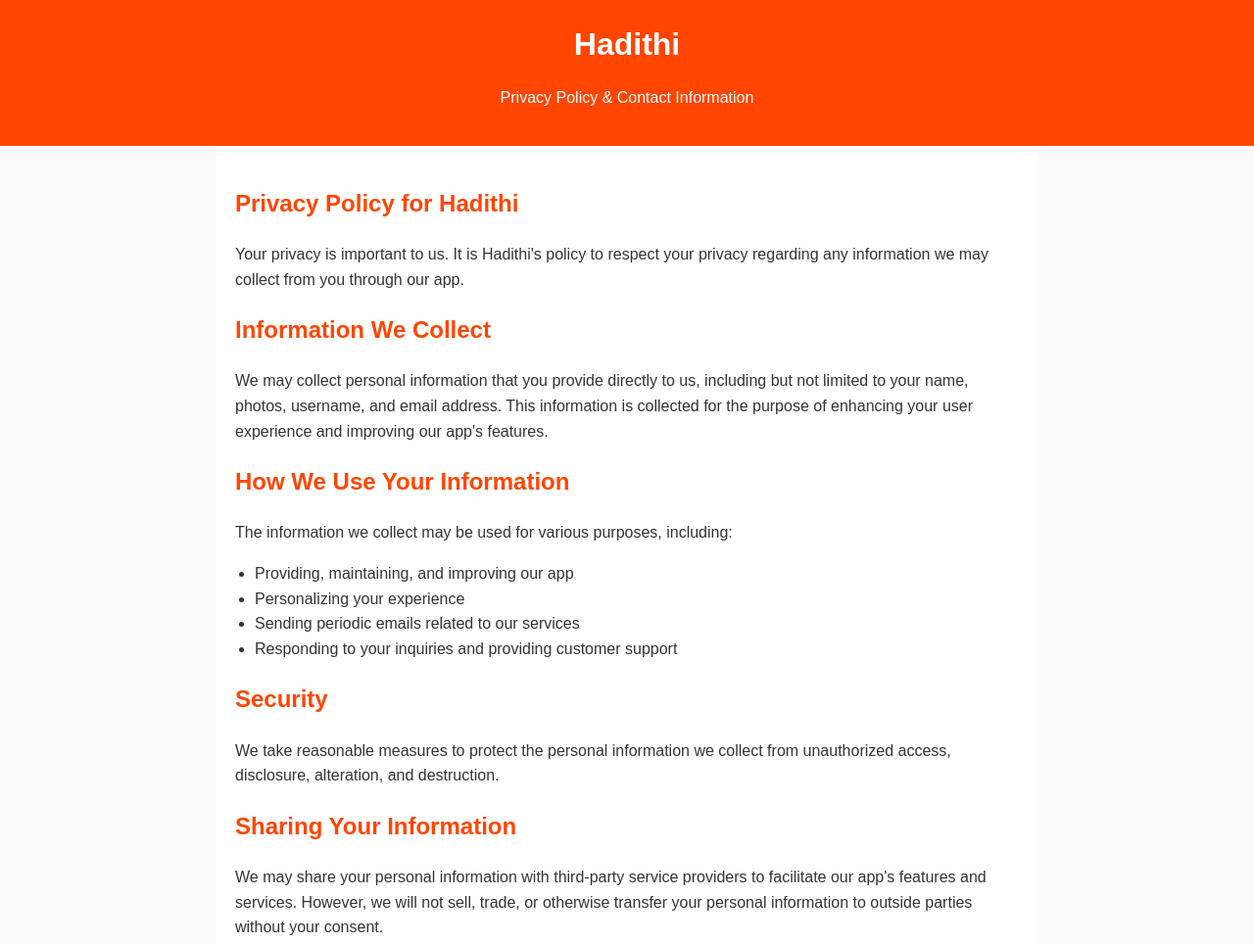
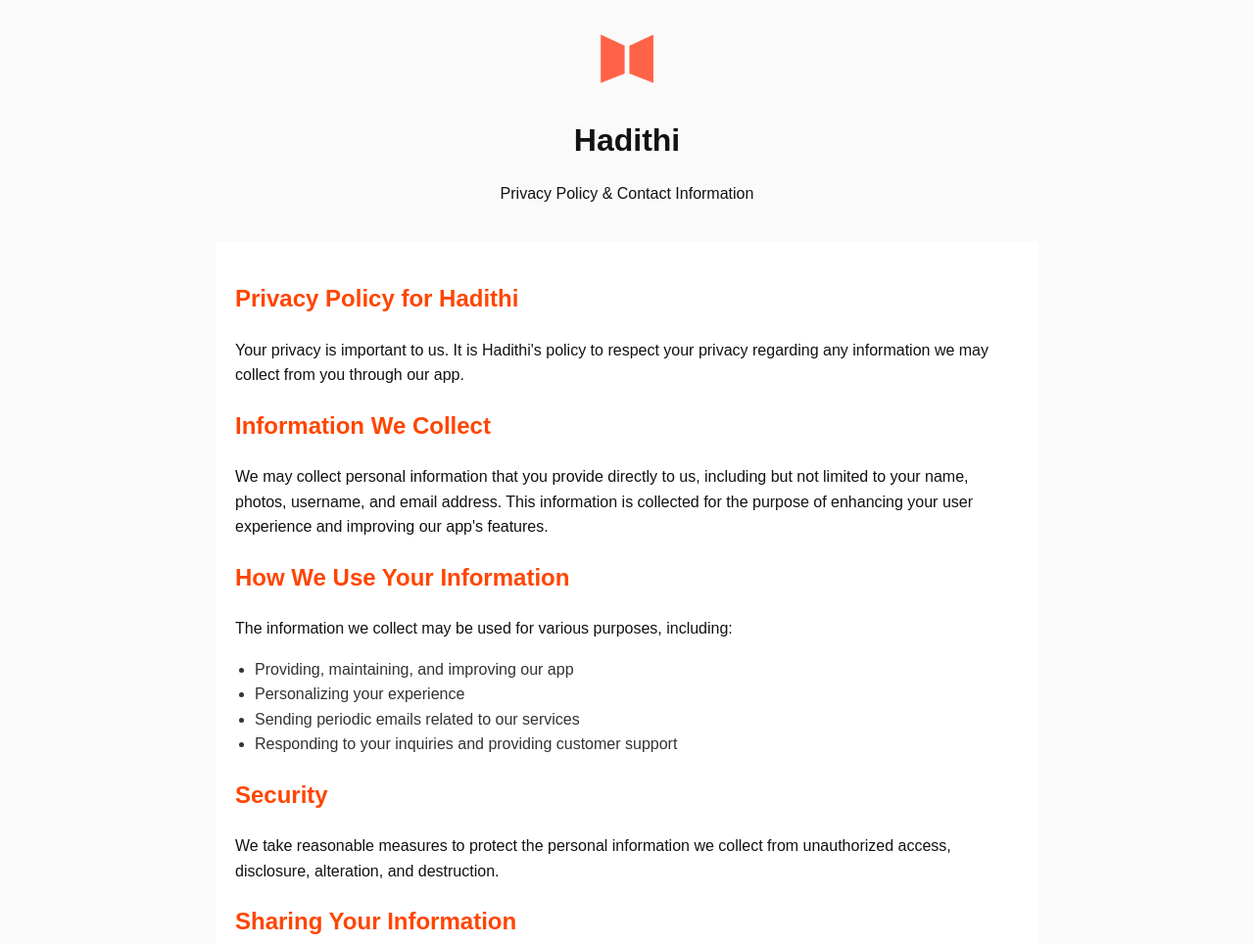
Before and after one commit to aladinfamili20/hadithi-privacy, a plain HTML site: page index.html in a window 1280 px wide. Shown: the top 964 px of the page at 98% size. Drawn offline with Linux system fonts and the light colour scheme.

Commit message:
landing page final version

```diff
--- a/index.html
+++ b/index.html
@@ -5,6 +5,7 @@
   <meta name="viewport" content="width=device-width, initial-scale=1.0" />
   <meta name="description" content="Hadithi Privacy Policy" />
   <title>Hadithi - Privacy Policy</title>
+  <link rel="icon" href="hadithilogo2.png" type="image/png" />
   <style>
     body {
       font-family: Arial, sans-serif;
@@ -15,14 +16,21 @@
       color: #333;
     }
     header {
-      background: orangered;
+      /* background: orangered; */
+      /* background: '#000000'; */
       color: #fff;
       padding: 20px;
       text-align: center;
     }
+    header img {
+      max-width: 80px;
+      height: auto;
+      margin-bottom: 10px;
+    }
     header h1 {
       margin: 0;
       font-size: 2em;
+      color: #121212;
     }
     main {
       max-width: 800px;
@@ -42,11 +50,15 @@
       font-size: 0.9em;
       color: #777;
     }
+    p {
+        color: #121212;
+    }
   </style>
 </head>
 <body>
 
 <header>
+  <img src="hadithilogo2.png" alt="Hadithi Logo" />
   <h1>Hadithi</h1>
   <p>Privacy Policy & Contact Information</p>
 </header>
```
Also changed, not shown: hadithilogo.png (added), hadithilogo2.png (added).
